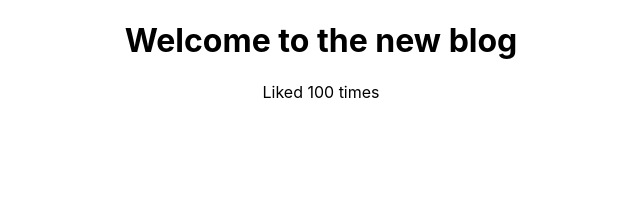
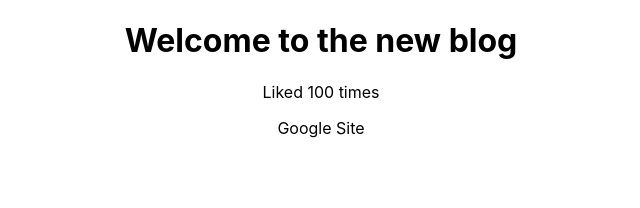
Before and after one commit to D-Coder135/Blog-Site_React, a JavaScript app: page / in a window 1280 px wide. Shown: the top 208 px of the page, without its empty margins (319-959 px from the left). Built offline with nearby package versions, Linux system fonts and the light colour scheme; the HTML template or start-up script is replaced by a standard one.

Commit message:
add some text content inside the a tag

```diff
--- a/src/App.js
+++ b/src/App.js
@@ -9,7 +9,7 @@ function App() {
       <div className="content">
         <h1>{ title }</h1>
         <p>Liked { likes } times</p>
-        <a></a>
+        <a>Google Site</a>
       </div>
     </div>
   );
```
